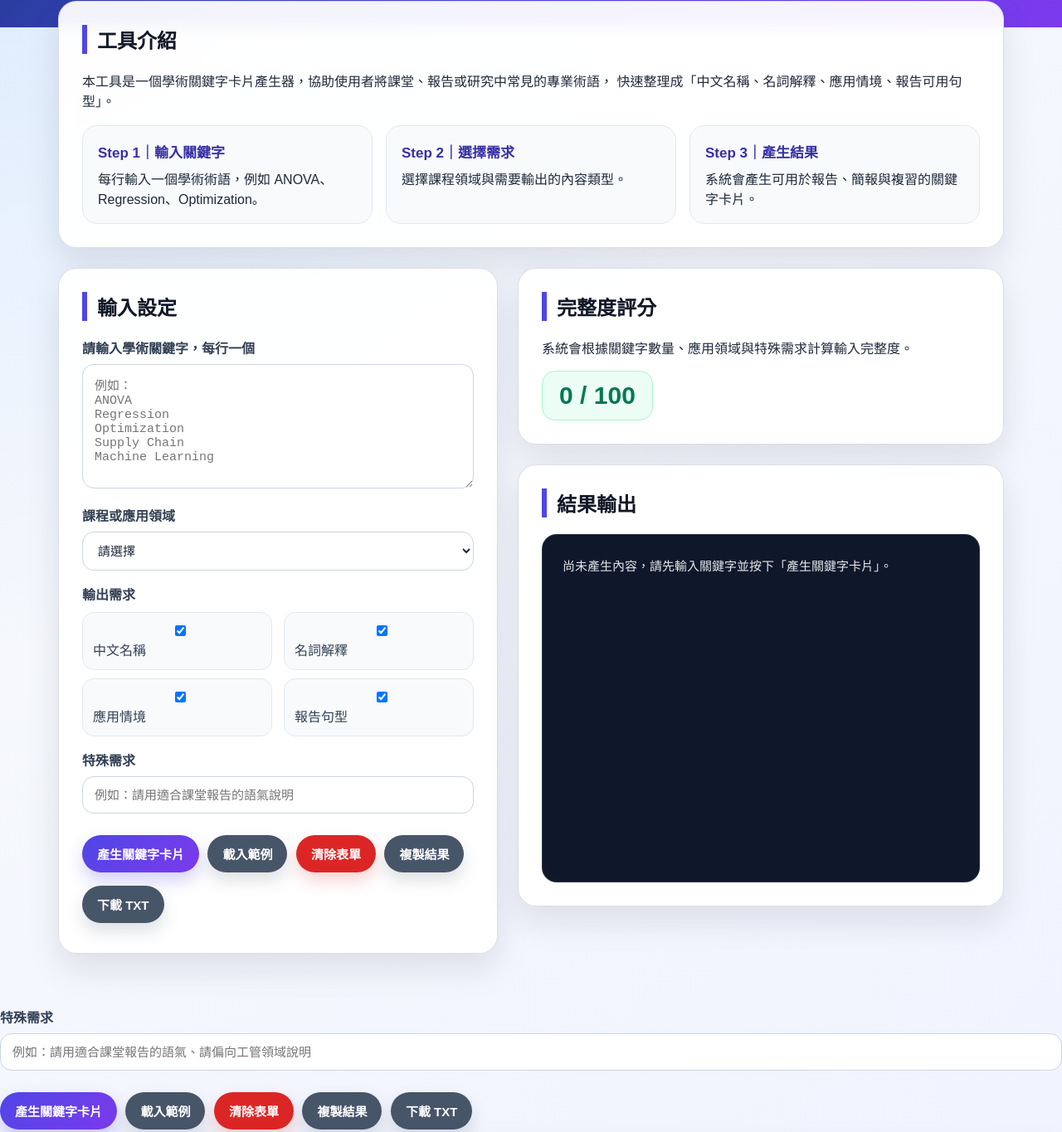
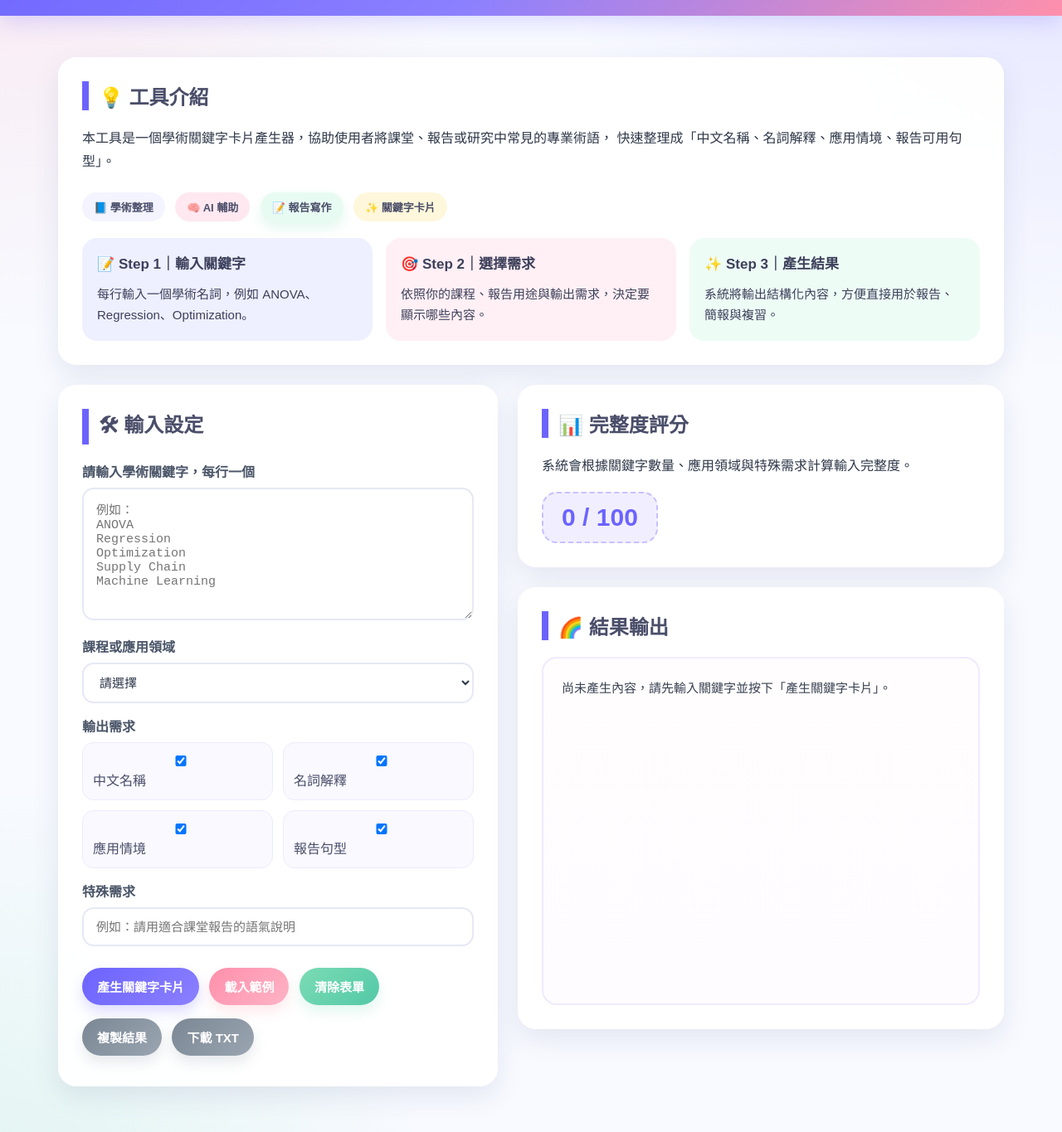
Before and after one commit to ruuuuu0415-hub/Skill-academic-keyword-card-generator, a plain HTML site: page index.html in a window 1280 px wide. Shown: the part 175-1540 px from the top of the page at 83% size. Drawn offline with Linux system fonts and the light colour scheme.

Commit message:
index.html

```diff
--- a/index.html
+++ b/index.html
@@ -2,7 +2,9 @@
 <html lang="zh-Hant">
 <head>
   <meta charset="UTF-8">
+  <meta name="viewport" content="width=device-width, initial-scale=1.0">
   <title>AI Academic Keyword Card Generator</title>
+
   <style>
     * {
       box-sizing: border-box;
@@ -10,112 +12,124 @@
 
     body {
       font-family: "Microsoft JhengHei", "Noto Sans TC", Arial, sans-serif;
-    background:
-      radial-gradient(circle at top left, #dbeafe 0, transparent 35%),
-      linear-gradient(135deg, #f8fafc 0%, #eef2ff 100%);
       margin: 0;
       padding: 0;
-    color: #1e293b;
+      color: #2d3748;
+      background:
+        radial-gradient(circle at top left, rgba(255, 143, 171, 0.18), transparent 28%),
+        radial-gradient(circle at top right, rgba(108, 99, 255, 0.15), transparent 30%),
+        radial-gradient(circle at bottom left, rgba(123, 220, 181, 0.18), transparent 25%),
+        #f8faff;
     }
 
     header {
-    background: linear-gradient(135deg, #1e3a8a, #4f46e5, #7c3aed);
+      background: linear-gradient(135deg, #6c63ff, #8b80ff, #ff8fab);
       color: white;
-    padding: 56px 24px;
       text-align: center;
+      padding: 56px 20px 46px;
+      box-shadow: 0 8px 24px rgba(108, 99, 255, 0.22);
     }
 
     header h1 {
       margin: 0;
-    font-size: 42px;
+      font-size: 40px;
+      font-weight: 800;
       letter-spacing: 0.5px;
     }
 
     header p {
-    max-width: 760px;
-    margin: 16px auto 0;
-    font-size: 18px;
+      max-width: 780px;
+      margin: 14px auto 0;
+      font-size: 17px;
       line-height: 1.8;
-    opacity: 0.95;
+      opacity: 0.96;
     }
 
     .container {
       max-width: 1180px;
-    margin: -32px auto 40px;
-    padding: 0 20px;
+      margin: 30px auto;
+      padding: 20px;
     }
 
     .card {
       background: rgba(255, 255, 255, 0.94);
-    border: 1px solid rgba(148, 163, 184, 0.35);
       border-radius: 22px;
       padding: 28px;
       margin-bottom: 24px;
-    box-shadow: 0 18px 40px rgba(15, 23, 42, 0.10);
-    backdrop-filter: blur(8px);
+      box-shadow: 0 12px 32px rgba(80, 90, 140, 0.12);
+      border: 1px solid rgba(255, 255, 255, 0.7);
+    }
+
+    h2 {
+      margin-top: 0;
+      font-size: 24px;
+      color: #4a4e69;
+      border-left: 8px solid #6c63ff;
+      padding-left: 12px;
+    }
+
+    p {
+      line-height: 1.8;
+    }
+
+    .tag-row {
+      margin-top: 14px;
+    }
+
+    .tag {
+      display: inline-block;
+      padding: 8px 14px;
+      margin: 6px 8px 0 0;
+      border-radius: 999px;
+      font-size: 13px;
+      font-weight: 700;
+      color: #4a4e69;
+      background: #f3f4ff;
+    }
+
+    .tag.pink {
+      background: #ffe8f0;
+    }
+
+    .tag.green {
+      background: #e8fbf3;
+    }
+
+    .tag.yellow {
+      background: #fff7db;
     }
 
     .intro-grid {
       display: grid;
       grid-template-columns: repeat(3, 1fr);
       gap: 16px;
-    margin-top: 18px;
+      margin-top: 20px;
     }
 
     .mini-card {
-    background: #f8fafc;
-    border: 1px solid #e2e8f0;
       border-radius: 18px;
       padding: 18px;
+      line-height: 1.7;
+      color: #3d405b;
+      font-size: 15px;
+    }
+
+    .mini-card:nth-child(1) {
+      background: #eef0ff;
+    }
+
+    .mini-card:nth-child(2) {
+      background: #fff0f5;
+    }
+
+    .mini-card:nth-child(3) {
+      background: #eefcf6;
     }
 
     .mini-card strong {
       display: block;
-    color: #3730a3;
       margin-bottom: 8px;
       font-size: 17px;
-  }
-
-  h2 {
-    margin-top: 0;
-    color: #111827;
-    font-size: 24px;
-    border-left: 6px solid #4f46e5;
-    padding-left: 12px;
-  }
-
-  label {
-    display: block;
-    font-weight: 700;
-    margin-top: 16px;
-    margin-bottom: 8px;
-    color: #334155;
-  }
-
-  textarea,
-  select,
-  input {
-    width: 100%;
-    padding: 13px 14px;
-    border: 1px solid #cbd5e1;
-    border-radius: 14px;
-    font-size: 15px;
-    background: #ffffff;
-    color: #1e293b;
-    outline: none;
-    transition: 0.2s ease;
-  }
-
-  textarea:focus,
-  select:focus,
-  input:focus {
-    border-color: #4f46e5;
-    box-shadow: 0 0 0 4px rgba(79, 70, 229, 0.15);
-  }
-
-  textarea {
-    min-height: 150px;
-    resize: vertical;
     }
 
     .main-grid {
@@ -125,98 +139,136 @@
       align-items: start;
     }
 
+    label {
+      display: block;
+      font-weight: 700;
+      margin-top: 15px;
+      margin-bottom: 8px;
+      color: #4a5568;
+    }
+
+    textarea,
+    select,
+    input {
+      width: 100%;
+      padding: 13px 15px;
+      border: 2px solid #e6e8f5;
+      border-radius: 14px;
+      font-size: 15px;
+      background: white;
+      color: #2d3748;
+      transition: all 0.2s ease;
+    }
+
+    textarea:focus,
+    select:focus,
+    input:focus {
+      outline: none;
+      border-color: #8b80ff;
+      box-shadow: 0 0 0 4px rgba(108, 99, 255, 0.10);
+    }
+
+    textarea {
+      min-height: 160px;
+      resize: vertical;
+    }
+
     .checkbox-group {
       display: grid;
       grid-template-columns: repeat(2, 1fr);
-    gap: 10px 14px;
-    margin-top: 10px;
+      gap: 12px;
+      margin-top: 8px;
     }
 
     .checkbox-group label {
+      background: #f9f9ff;
+      border: 1px solid #ecebff;
+      border-radius: 14px;
+      padding: 12px;
       margin: 0;
       font-weight: 500;
-    background: #f8fafc;
-    padding: 12px;
-    border-radius: 14px;
-    border: 1px solid #e2e8f0;
+      color: #4a4e69;
     }
 
     button {
       padding: 12px 18px;
-    margin: 8px 6px 8px 0;
+      margin: 8px 8px 8px 0;
       border: none;
       border-radius: 999px;
-    background: linear-gradient(135deg, #4f46e5, #7c3aed);
-    color: white;
       font-size: 15px;
       font-weight: 700;
       cursor: pointer;
-    box-shadow: 0 10px 20px rgba(79, 70, 229, 0.25);
-    transition: 0.2s ease;
+      transition: transform 0.2s ease, box-shadow 0.2s ease;
+      color: white;
     }
 
     button:hover {
       transform: translateY(-2px);
-    box-shadow: 0 14px 24px rgba(79, 70, 229, 0.32);
+    }
+
+    .primary {
+      background: linear-gradient(135deg, #6c63ff, #8b80ff);
+      box-shadow: 0 8px 16px rgba(108, 99, 255, 0.22);
     }
 
     .secondary {
-    background: #475569;
-    box-shadow: 0 10px 20px rgba(71, 85, 105, 0.18);
+      background: linear-gradient(135deg, #ff8fab, #ffb3c6);
+      box-shadow: 0 8px 16px rgba(255, 143, 171, 0.20);
     }
 
-  .danger {
-    background: #dc2626;
-    box-shadow: 0 10px 20px rgba(220, 38, 38, 0.20);
+    .green {
+      background: linear-gradient(135deg, #7bdcb5, #53c8a6);
+      box-shadow: 0 8px 16px rgba(123, 220, 181, 0.22);
+    }
+
+    .gray {
+      background: linear-gradient(135deg, #7b8794, #9aa5b1);
+      box-shadow: 0 8px 16px rgba(123, 135, 148, 0.18);
     }
 
     .score {
       display: inline-block;
       font-size: 30px;
       font-weight: 800;
-    color: #047857;
-    background: #ecfdf5;
-    border: 1px solid #a7f3d0;
-    padding: 12px 20px;
-    border-radius: 16px;
+      color: #6c63ff;
+      background: #f1efff;
+      padding: 12px 22px;
+      border-radius: 18px;
+      border: 2px dashed #c6c1ff;
     }
 
     .result-box {
-    background: #0f172a;
-    color: #e5e7eb;
+      background: linear-gradient(180deg, #fffdfd, #fefcff);
+      border: 2px solid #f0eaff;
       border-radius: 18px;
-    padding: 24px;
-    min-height: 420px;
+      padding: 22px;
       white-space: pre-wrap;
       line-height: 1.9;
+      min-height: 420px;
       font-size: 15px;
-    overflow-x: auto;
-    border: 1px solid rgba(255,255,255,0.12);
+      color: #374151;
     }
 
     footer {
       text-align: center;
       padding: 28px 20px;
-    color: #64748b;
+      color: #7a7f9a;
       font-size: 14px;
     }
 
     @media (max-width: 900px) {
-    header h1 {
-      font-size: 32px;
-    }
-
       .main-grid,
-    .intro-grid {
+      .intro-grid,
+      .checkbox-group {
         grid-template-columns: 1fr;
       }
 
-    .container {
-      margin-top: -20px;
+      header h1 {
+        font-size: 30px;
       }
 
-    .checkbox-group {
-      grid-template-columns: 1fr;
+      header p {
+        font-size: 15px;
       }
     }
   </style>
@@ -225,31 +277,38 @@
 <body>
 
   <header>
-  <h1>AI Academic Keyword Card Generator</h1>
-  <p>學術關鍵字卡片產生器｜輸入專業術語，一鍵產生中文解釋、應用情境與報告輔助內容</p>
+    <h1>📚 AI Academic Keyword Card Generator</h1>
+    <p>學術關鍵字卡片產生器｜讓專業術語整理變得更輕鬆、更有趣 ✨</p>
   </header>
 
   <div class="container">
 
     <div class="card">
-    <h2>工具介紹</h2>
+      <h2>💡 工具介紹</h2>
       <p>
         本工具是一個學術關鍵字卡片產生器，協助使用者將課堂、報告或研究中常見的專業術語，
         快速整理成「中文名稱、名詞解釋、應用情境、報告可用句型」。
       </p>
 
+      <div class="tag-row">
+        <span class="tag">📘 學術整理</span>
+        <span class="tag pink">🧠 AI 輔助</span>
+        <span class="tag green">📝 報告寫作</span>
+        <span class="tag yellow">✨ 關鍵字卡片</span>
+      </div>
+
       <div class="intro-grid">
         <div class="mini-card">
-        <strong>Step 1｜輸入關鍵字</strong>
-        每行輸入一個學術術語，例如 ANOVA、Regression、Optimization。
+          <strong>📝 Step 1｜輸入關鍵字</strong>
+          每行輸入一個學術名詞，例如 ANOVA、Regression、Optimization。
         </div>
         <div class="mini-card">
-        <strong>Step 2｜選擇需求</strong>
-        選擇課程領域與需要輸出的內容類型。
+          <strong>🎯 Step 2｜選擇需求</strong>
+          依照你的課程、報告用途與輸出需求，決定要顯示哪些內容。
         </div>
         <div class="mini-card">
-        <strong>Step 3｜產生結果</strong>
-        系統會產生可用於報告、簡報與複習的關鍵字卡片。
+          <strong>✨ Step 3｜產生結果</strong>
+          系統將輸出結構化內容，方便直接用於報告、簡報與複習。
         </div>
       </div>
     </div>
@@ -257,9 +316,9 @@
     <div class="main-grid">
 
       <div class="card">
-      <h2>輸入設定</h2>
+        <h2>🛠 輸入設定</h2>
 
-      <label>請輸入學術關鍵字，每行一個</label>
+        <label for="keywords">請輸入學術關鍵字，每行一個</label>
         <textarea id="keywords" placeholder="例如：
 ANOVA
 Regression
@@ -267,7 +326,7 @@ Optimization
 Supply Chain
 Machine Learning"></textarea>
 
-      <label>課程或應用領域</label>
+        <label for="field">課程或應用領域</label>
         <select id="field">
           <option value="">請選擇</option>
           <option value="統計分析">統計分析</option>
@@ -285,58 +344,32 @@ Machine Learning"></textarea>
           <label><input type="checkbox" id="needReport" checked> 報告句型</label>
         </div>
 
-      <label>特殊需求</label>
+        <label for="note">特殊需求</label>
         <input type="text" id="note" placeholder="例如：請用適合課堂報告的語氣說明">
 
         <br><br>
 
-      <button onclick="generateCards()">產生關鍵字卡片</button>
+        <button class="primary" onclick="generateCards()">產生關鍵字卡片</button>
         <button class="secondary" onclick="loadExample()">載入範例</button>
-      <button class="danger" onclick="clearForm()">清除表單</button>
-      <button class="secondary" onclick="copyResult()">複製結果</button>
-      <button class="secondary" onclick="downloadTXT()">下載 TXT</button>
+        <button class="green" onclick="clearForm()">清除表單</button>
+        <button class="gray" onclick="copyResult()">複製結果</button>
+        <button class="gray" onclick="downloadTXT()">下載 TXT</button>
       </div>
 
       <div>
         <div class="card">
-        <h2>完整度評分</h2>
+          <h2>📊 完整度評分</h2>
           <p>系統會根據關鍵字數量、應用領域與特殊需求計算輸入完整度。</p>
           <div class="score" id="score">0 / 100</div>
         </div>
 
         <div class="card">
-        <h2>結果輸出</h2>
+          <h2>🌈 結果輸出</h2>
           <div id="result" class="result-box">尚未產生內容，請先輸入關鍵字並按下「產生關鍵字卡片」。</div>
         </div>
       </div>
 
     </div>
-
-</div>
-
-    <label>特殊需求</label>
-    <input type="text" id="note" placeholder="例如：請用適合課堂報告的語氣、請偏向工管領域說明">
-
-    <br><br>
-
-    <button onclick="generateCards()">產生關鍵字卡片</button>
-    <button class="secondary" onclick="loadExample()">載入範例</button>
-    <button class="danger" onclick="clearForm()">清除表單</button>
-    <button class="secondary" onclick="copyResult()">複製結果</button>
-    <button class="secondary" onclick="downloadTXT()">下載 TXT</button>
-  </div>
-
-  <div class="card">
-    <h2>完整度評分</h2>
-    <p>系統會根據輸入內容計算目前資料完整度。</p>
-    <div class="score" id="score">0 / 100</div>
-  </div>
-
-  <div class="card">
-    <h2>結果輸出區</h2>
-    <div id="result" class="result-box">尚未產生內容，請先輸入關鍵字並按下「產生關鍵字卡片」。</div>
-  </div>
-
   </div>
 
   <footer>
@@ -385,18 +418,20 @@ const database = {
 
     function calculateScore(keywords, field, note) {
       let score = 0;
+
       if (keywords.length > 0) score += 40;
       if (keywords.length >= 3) score += 20;
       if (field !== "") score += 20;
       if (note.trim() !== "") score += 10;
-  if (
+
+      const hasOption =
         document.getElementById("needChinese").checked ||
         document.getElementById("needExplain").checked ||
         document.getElementById("needApplication").checked ||
-    document.getElementById("needReport").checked
-  ) {
-    score += 10;
-  }
+        document.getElementById("needReport").checked;
+
+      if (hasOption) score += 10;
+
       return Math.min(score, 100);
     }
 
```
Lines whose indentation alone changed are shown as unchanged.
